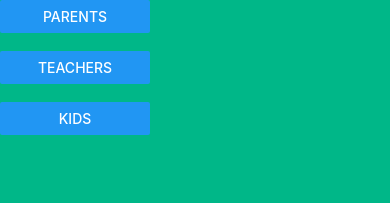
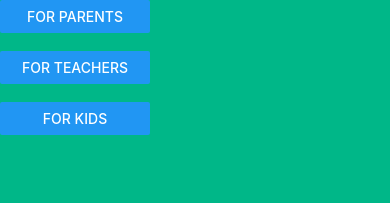
Before and after one commit to CU-Insights-Capstone/Insights-App, a React Native app: screen / in a window 390 px wide. Shown: the top 203 px of the page. Built offline with nearby package versions, Linux system fonts and the light colour scheme.

Commit message:
added typescript, basic nav system

```diff
--- a/src/App.js
+++ /dev/null
@@ -1,45 +0,0 @@
-import React, { useState } from 'react';
-import { Button, StyleSheet, View } from 'react-native';
-
-import ParentsHomepage from './views/ParentsHomepage';
-import TeachersHomepage from './views/TeachersHomepage';
-import KidsHomepage from './views/KidsHomepage';
-
-const pages = [
-  {page_id: 1, title: 'Parents', content: <ParentsHomepage/>},
-  {page_id: 2, title: 'Teachers', content: <TeachersHomepage/>},
-  {page_id: 3, title: 'Kids', content: <KidsHomepage/>},
-];
-
-
-// interface AppPage {
-//   page_id: number;
-//   title: string;
-//   content: JSX.Element;
-// }
-
-export default function App() {
-  const [page, setPage] = useState(0);
-
-  if(page > 0) {
-    return pages[page - 1].content;
-  }
-
-  return (
-    <View style={styles.background}>
-      {
-        pages.map((page) => <View style={styles.buttons}><Button onPress={() => setPage(page.page_id)} title={page.title}/><br /></View>)
-      }
-    </View>
-  );
-}
-
-const styles = StyleSheet.create({
-  background: {
-    backgroundColor: '#00B788',
-    height: '100%'
-  },
-  buttons: {
-    maxWidth: '150px'
-  }
-})
--- /dev/null
+++ b/src/App.tsx
@@ -0,0 +1,54 @@
+import React, { useState } from 'react';
+import { StyleSheet, View } from 'react-native';
+
+import ParentsHomepage from './views/ParentsHomepage';
+import TeachersHomepage from './views/TeachersHomepage';
+import KidsHomepage from './views/KidsHomepage';
+import AppPage, { AppPageDetails, AppPageTypes } from './nav/AppPage';
+import MainMenu from './views/MainMenu';
+
+const App = (): JSX.Element => {
+  const [page, setPage] = useState(AppPageTypes.MainMenu);
+
+  // object that maps AppPageType -> AppPageDetails
+  const pageDetails: {[key: string]: AppPageDetails; } = {
+    [AppPageTypes.ParentsHomepage]: {
+      type: AppPageTypes.ParentsHomepage,
+      pageTitle: 'Parents',
+      content: <ParentsHomepage />,
+      backButtonDest: AppPageTypes.MainMenu
+    },
+    [AppPageTypes.TeachersHomepage]: {
+      type: AppPageTypes.TeachersHomepage,
+      pageTitle: 'Teachers',
+      content: <TeachersHomepage />,
+      backButtonDest: AppPageTypes.MainMenu
+    },
+    [AppPageTypes.KidsHomepage]: {
+      type: AppPageTypes.KidsHomepage,
+      pageTitle: 'Kids',
+      content: <KidsHomepage />,
+      backButtonDest: AppPageTypes.MainMenu
+    },
+  };
+
+  return <View style={GLOBAL_STYLES.global}>
+    {
+      page === AppPageTypes.MainMenu
+        ? <MainMenu setPage={setPage}/>
+        : <AppPage setPage={setPage} details={pageDetails[page]}/>
+    }
+  </View>;
+}
+
+export const GLOBAL_STYLES = StyleSheet.create({
+  global: {
+    backgroundColor: '#00B788',
+    height: '100%'
+  },
+  buttons: {
+    maxWidth: '150px'
+  }
+});
+
+export default App;
--- /dev/null
+++ b/src/nav/AppPage.tsx
@@ -0,0 +1,44 @@
+import React from 'react';
+import { Button } from 'react-native';
+
+
+export enum AppPageTypes {
+    MainMenu = "mm",
+    ParentsHomepage = "ph",
+    TeachersHomepage = "th",
+    KidsHomepage = "kd",
+}
+
+export interface AppPageDetails {
+    type: AppPageTypes, // page type for current page
+    pageTitle: string; // string to be displayed at top of this page
+    content: JSX.Element; // content to be displayed on this page
+    backButtonDest: AppPageTypes; // what page to go to when back button is pressed
+}
+
+export interface AppPageOptions {
+    includeTitleAndBackButton: boolean;
+}
+
+interface AppPageProps {
+    setPage: (type: AppPageTypes) => void;
+    details: AppPageDetails,
+    options?: AppPageOptions,
+}
+
+const AppPage = (props: AppPageProps) => {
+    const pageHeader: JSX.Element = props.options && !props.options.includeTitleAndBackButton
+        ? <></>
+        : <>
+            <Button title='Back' onPress={() => props.setPage(props.details.backButtonDest)}/>
+            <hr />
+        </>;
+    return (
+        <>
+            { pageHeader }
+            { props.details.content }
+        </>
+    )
+};
+
+export default AppPage;
--- /dev/null
+++ b/src/views/MainMenu.tsx
@@ -0,0 +1,22 @@
+import React from 'react';
+import { Text, Button, View } from 'react-native';
+import { GLOBAL_STYLES } from '../App';
+import { AppPageTypes } from '../nav/AppPage';
+
+interface MainMenuProps {
+    setPage: (page: AppPageTypes) => void;
+}
+
+const MainMenu = (props: MainMenuProps): JSX.Element => {
+    return (
+        <View style={GLOBAL_STYLES.buttons}>
+            <Button title='For Parents' onPress={() => props.setPage(AppPageTypes.ParentsHomepage)} />
+            <br />
+            <Button title='For Teachers' onPress={() => props.setPage(AppPageTypes.TeachersHomepage)} />
+            <br />
+            <Button title='For Kids' onPress={() => props.setPage(AppPageTypes.KidsHomepage)} />
+        </View>
+    );
+}
+
+export default MainMenu;
--- a/src/views/ParentsHomepage.jsx
+++ b/src/views/ParentsHomepage.tsx
@@ -1,7 +1,7 @@
 import React from 'react';
 import { Text } from 'react-native';
 
-const ParentsHomepage = () => {
+const ParentsHomepage = (): JSX.Element => {
     return <Text>Parents</Text>;
 }
 
```
Also changed, not shown: package.json (+6 -1 lines), tsconfig.json (added, +19 -0 lines), src/views/KidsHomepage.tsx (renamed from src/views/KidsHomepage.jsx), src/views/TeachersHomepage.tsx (renamed from src/views/TeachersHomepage.jsx), 1 other file (tests, documents, lock files or other folders).
